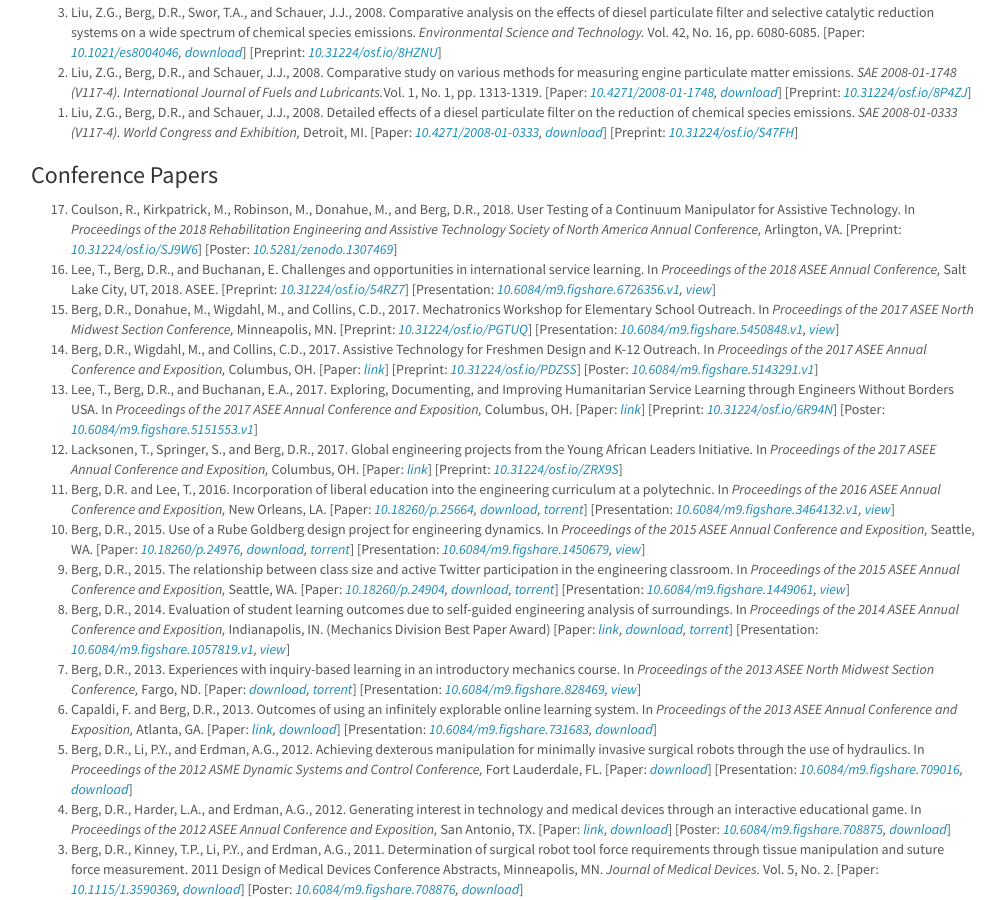
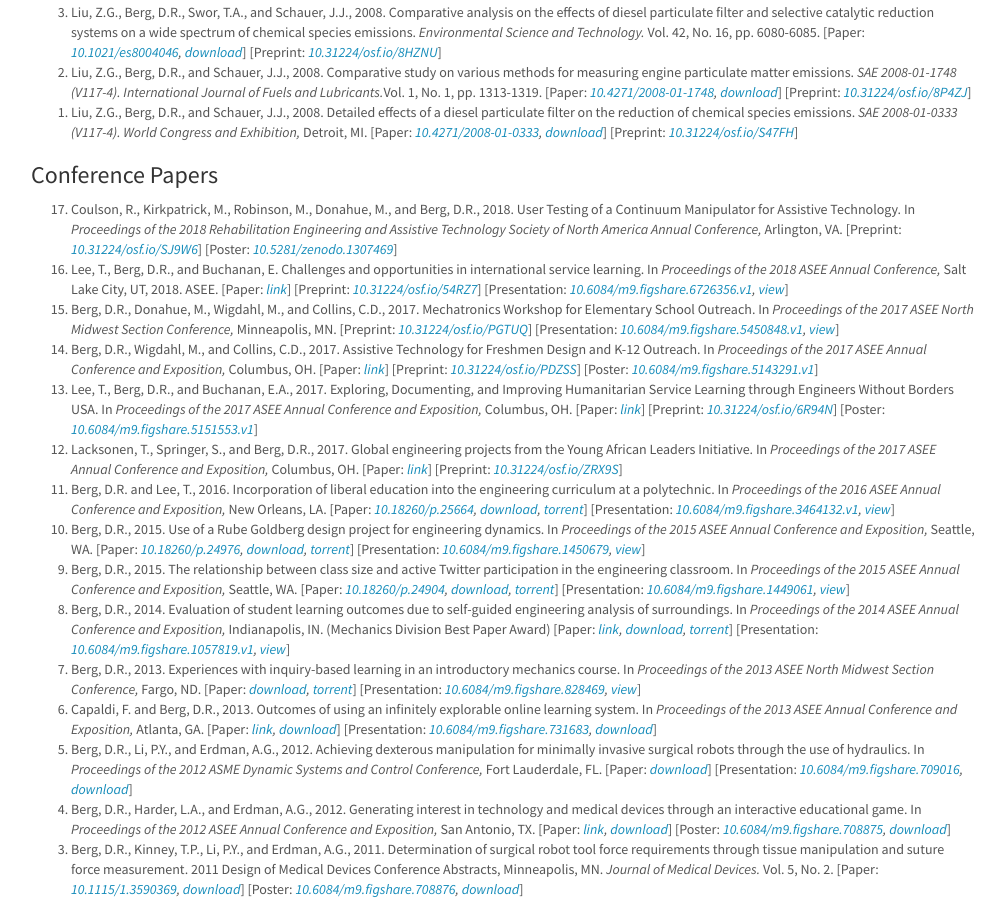
Before and after one commit to devinberg/devinberg.com, a Jekyll site: the page built from publications/index.md, in a window 1280 px wide and 900 px high, scrolled down 724 px. Shown: the whole window, without its empty margins (39-1044 px from the left). Built offline with Jekyll 4.4.1, drawn with Linux system fonts in a browser that asks for light colours; nearby versions of some CDN libraries; comment, search, counter and statistics services are not loaded.

Commit message:
add PEER link

```diff
--- a/publications/index.md
+++ b/publications/index.md
@@ -43,7 +43,7 @@ Below are some of the papers and other artifacts I have published.
 <ol reversed="">
 	<li>Coulson, R., Kirkpatrick, M., Robinson, M., Donahue, M., and Berg, D.R., 2018. User Testing of a Continuum Manipulator for Assistive Technology. In <i>Proceedings of the 2018 Rehabilitation Engineering and Assistive Technology Society of North America Annual Conference,</i> Arlington, VA. [Preprint: <i><a href="https://dx.doi.org/10.31224/osf.io/SJ9W6">10.31224/osf.io/SJ9W6</a></i>] [Poster: <i><a href="https://doi.org/10.5281/zenodo.1307469">10.5281/zenodo.1307469</a></i>] <span data-badge-popover="right" data-badge-type="4" data-doi="10.31224/osf.io/SJ9W6" data-hide-no-mentions="true" class="altmetric-embed"></span></li>
 
-	<li>Lee, T., Berg, D.R., and Buchanan, E. Challenges and opportunities in international service learning. In <i>Proceedings of the 2018 ASEE Annual Conference,</i> Salt Lake City, UT, 2018. ASEE. [Preprint: <i><a href="https://dx.doi.org/10.31224/osf.io/54RZ7">10.31224/osf.io/54RZ7</a></i>] [Presentation: <i><a href="https://doi.org/10.6084/m9.figshare.6726356.v1">10.6084/m9.figshare.6726356.v1</a>, <a href="https://speakerdeck.com/devinberg/challenges-and-opportunities-in-international-service-learning">view</a></i>] <span data-badge-popover="right" data-badge-type="4" data-doi="10.31224/osf.io/54RZ7" data-hide-no-mentions="true" class="altmetric-embed"></span></li>
+	<li>Lee, T., Berg, D.R., and Buchanan, E. Challenges and opportunities in international service learning. In <i>Proceedings of the 2018 ASEE Annual Conference,</i> Salt Lake City, UT, 2018. ASEE. [Paper: <i><a href="https://peer.asee.org/30181">link</a></i>] [Preprint: <i><a href="https://dx.doi.org/10.31224/osf.io/54RZ7">10.31224/osf.io/54RZ7</a></i>] [Presentation: <i><a href="https://doi.org/10.6084/m9.figshare.6726356.v1">10.6084/m9.figshare.6726356.v1</a>, <a href="https://speakerdeck.com/devinberg/challenges-and-opportunities-in-international-service-learning">view</a></i>] <span data-badge-popover="right" data-badge-type="4" data-doi="10.31224/osf.io/54RZ7" data-hide-no-mentions="true" class="altmetric-embed"></span></li>
 
 	<li>Berg, D.R., Donahue, M., Wigdahl, M., and Collins, C.D., 2017. Mechatronics Workshop for Elementary School Outreach. In <i>Proceedings of the 2017 ASEE North Midwest Section Conference,</i> Minneapolis, MN. [Preprint: <i><a href="https://dx.doi.org/10.31224/osf.io/PGTUQ">10.31224/osf.io/PGTUQ</a></i>] [Presentation: <i><a href="https://doi.org/10.6084/m9.figshare.5450848.v1">10.6084/m9.figshare.5450848.v1</a>, <a href="https://speakerdeck.com/devinberg/mechatronics-workshop-for-elementary-school-outreach">view</a></i>] <span data-badge-popover="right" data-badge-type="4" data-doi="10.31224/osf.io/PGTUQ" data-hide-no-mentions="true" class="altmetric-embed"></span></li>
 
```
